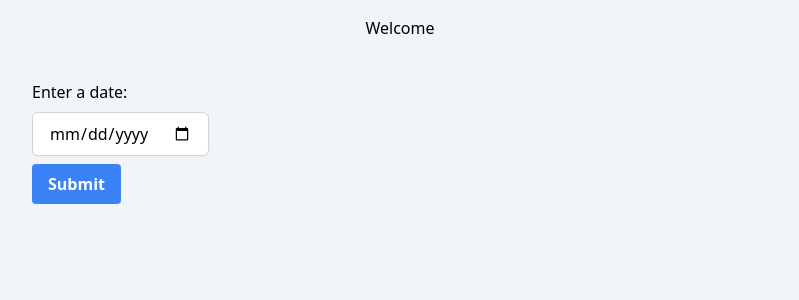
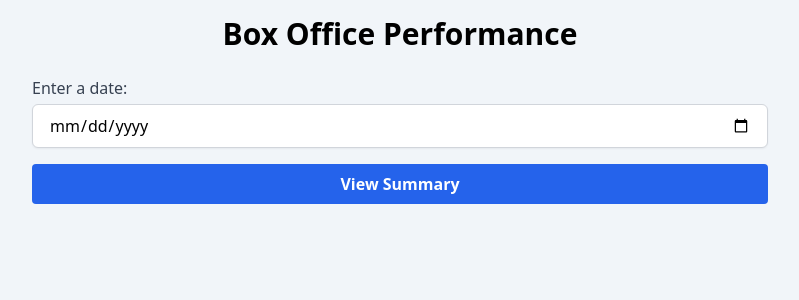
Before and after one commit to dseflinger/box-office-performance, a Django app: page / in a window 1280 px wide. Shown: the top 300 px of the page, without its empty margins (240-1039 px from the left). Run offline with Django 5.2, Linux system fonts and the light colour scheme; some libraries are stand-ins or nearby versions.

Commit message:
updated home page

```diff
--- a/django/backend/boxoffice/templates/boxoffice/home.html
+++ b/django/backend/boxoffice/templates/boxoffice/home.html
@@ -5,32 +5,14 @@
 
 {% block content %}
   <div class="flex flex-col justify-center">
-    <h2 class="text-center">Welcome</h2>
-    <form class="mt-10" method="get" action="{% url 'revenue_summary' %}">
-      <div class="mb-2">
-        <label for="date" class="block mb-2 font-medium">Enter a date:</label>
-        <input type="date" name="date" class="px-4 py-2 border border-gray-300 rounded-md shadow-sm focus:outline-none focus:ring-2 focus:ring-blue-500" />
+    <h2 class="text-center text-3xl font-bold mb-6">Box Office Performance</h2>
+    <form method="get" action="{% url 'revenue_summary' %}" class="space-y-4">
+      <div>
+        <label for="date" class="block text-gray-700 font-medium">Enter a date:</label>
+        <input type="date" name="date" class="mt-1 w-full px-4 py-2 border border-gray-300 rounded-md shadow-sm focus:outline-none focus:ring-2 focus:ring-blue-500" required />
       </div>
       {% csrf_token %}
-      {% comment %}todo do i need this^{% endcomment %}
-      <button class="bg-blue-500 hover:bg-blue-700 text-white font-bold py-2 px-4 rounded" type="submit">Submit</button>
+      <button type="submit" class="w-full bg-blue-600 hover:bg-blue-700 text-white font-semibold py-2 px-4 rounded transition duration-200">View Summary</button>
     </form>
-
-    {% comment %}todo add if doing{% endcomment %}
-    {% comment %} <ul>
-      <li>
-        <a href="{% url 'movies' %}">Movies List</a>
-      </li>
-      <li>
-        <a href="{% url 'theaters' %}">Theaters List</a>
-      </li>
-      <li>
-        <a href="{% url 'sales' %}">Sales List</a>
-      </li>
-    </ul> {% endcomment %}
   </div>
-
-  {% comment %} <div class="max-w-xl mx-auto p-4 bg-white rounded shadow mt-10">
-    <h1 class="text-2xl font-bold mb-4">Box Office Revenue Summary</h1>
-  </div> {% endcomment %}
 {% endblock %}
```
